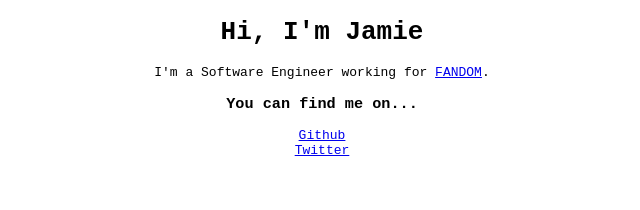
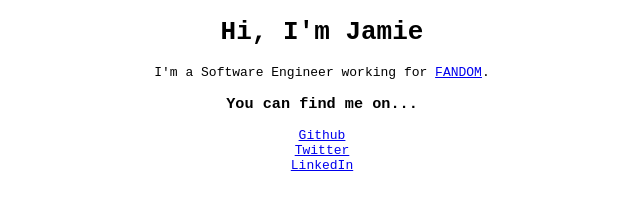
Before and after one commit to jamieshepherd/jamie.sh, a plain HTML site: page index.html in a window 1280 px wide. Shown: the full height of the page, 318-958 px from the left. Drawn offline with Linux system fonts and the light colour scheme.

Commit message:
Add linkedin

```diff
--- a/index.html
+++ b/index.html
@@ -13,6 +13,7 @@
     <ul>
       <li><a href="https://github.com/jamieshepherd">Github</a></li>
       <li><a href="https://twitter.com/jamiesheep">Twitter</a></li>
+      <li><a href="https://www.linkedin.com/in/jamieshepherd">LinkedIn</a></li>
     </ul>
   </body>
 </html>
```
